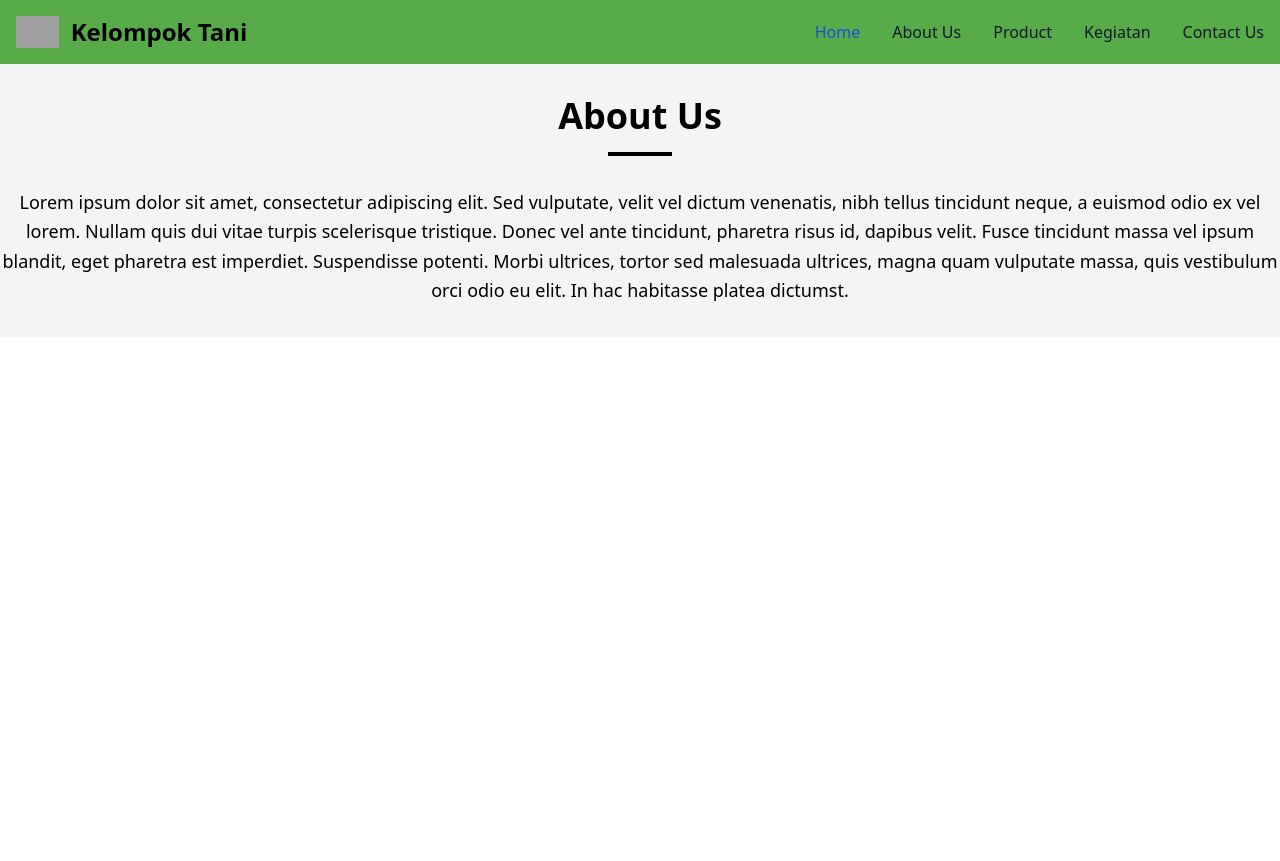
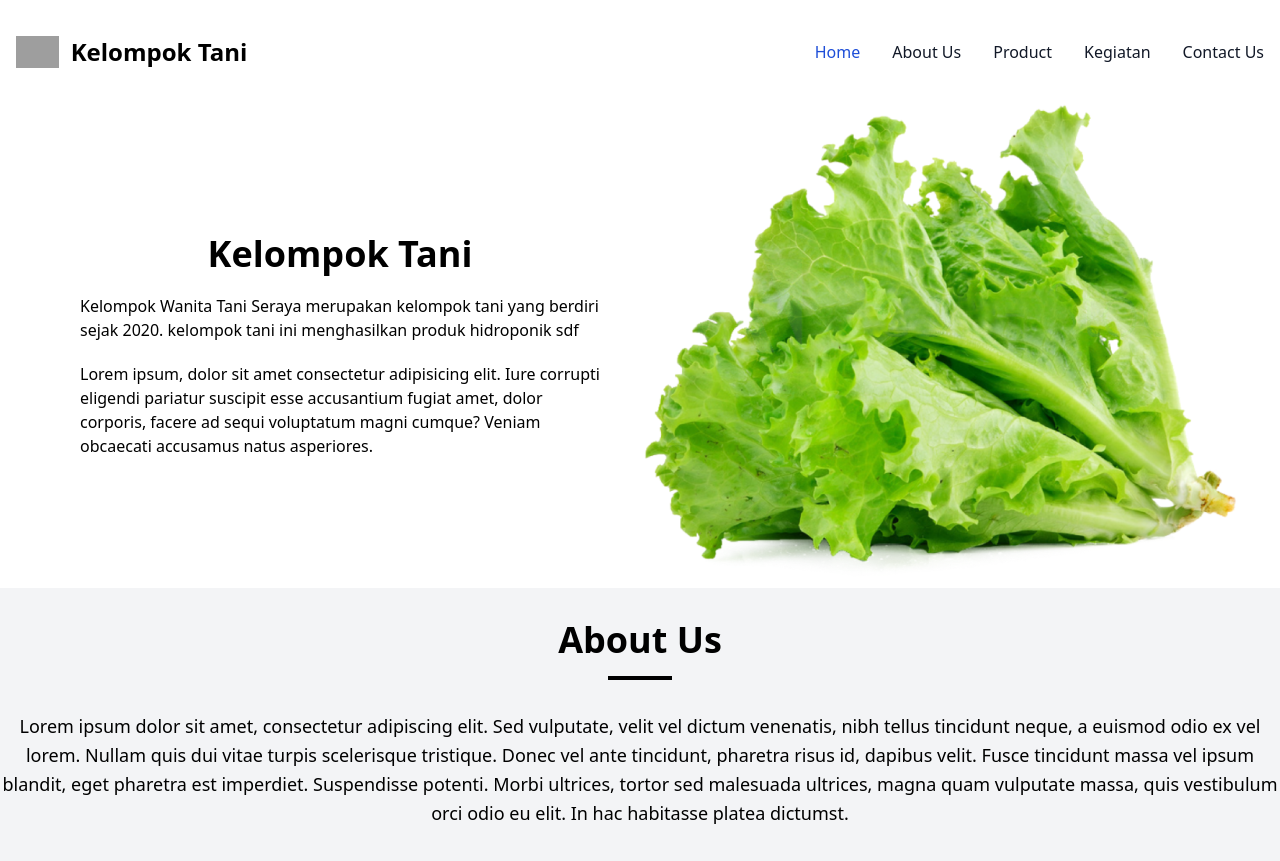
Before and after one commit to nas11ai/kwt-company-profile, a website: page src/index.html in a window 1280 px wide. Before the commit the page ends 800 px from the top, so only its background shows below. Drawn offline with Linux system fonts and the light colour scheme; grey boxes are pictures that could not be loaded.

Commit message:
add: assets and some styling

```diff
--- a/src/index.html
+++ b/src/index.html
@@ -7,7 +7,7 @@
   </head>
   <body>
     <header>
-      <nav class="bg-[#57AC49] border-dgray-200 dark:bg-gray-900">
+      <nav class="border-dgray-200 dark:bg-gray-900 py-5">
         <div
           class="max-w-screen-xl flex flex-wrap items-center justify-between mx-auto p-4"
         >
@@ -85,6 +85,25 @@
         </div>
       </nav>
     </header>
+    <section class="flex justify-center items-center px-10">
+      <div class="flex flex-col justify-center items-center w-1/2">
+        <h1 class="px-10 font-bold text-4xl">Kelompok Tani</h1>
+        <div class="px-10">
+          <p class="py-5">
+            Kelompok Wanita Tani Seraya merupakan kelompok tani yang berdiri
+            sejak 2020. kelompok tani ini menghasilkan produk hidroponik sdf
+          </p>
+          <p>
+            Lorem ipsum, dolor sit amet consectetur adipisicing elit. Iure
+            corrupti eligendi pariatur suscipit esse accusantium fugiat amet,
+            dolor corporis, facere ad sequi voluptatum magni cumque? Veniam
+            obcaecati accusamus natus asperiores.
+          </p>
+        </div>
+      </div>
+      <img src="../assets/selada-hidroponik.png" class="w-1/2" />
+    </section>
+
     <section class="bg-gray-100 py-8">
       <div class="container mx-auto">
         <h1 class="text-4xl font-bold text-center mb-4">About Us</h1>
```
Also changed, not shown: assets/selada-hidroponik.png (added), dist/output.css, src/input.css (line endings or trailing spaces), 1 other file.
